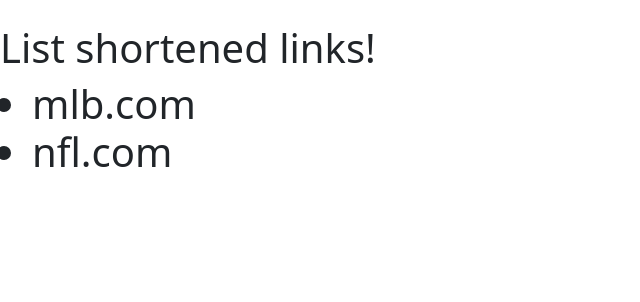
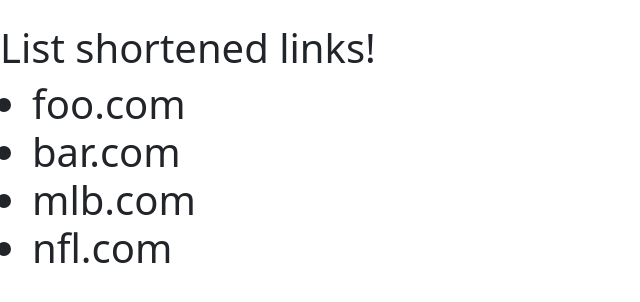
Before and after one commit to nethopper2/shortly, a Django app: page /u/list/ in a window 1280 px wide. Shown: the part 73-375 px from the top of the page, without its empty margins (0-640 px from the left). Run offline with Django 4.2, Linux system fonts and the light colour scheme; some libraries are stand-ins or nearby versions.

Commit message:
* added some links back in

```diff
--- a/templates/shortener/list.html
+++ b/templates/shortener/list.html
@@ -6,6 +6,8 @@
 <div class="h1">
     <h1>List shortened links!</h1>
     <ul>
+        <li>foo.com</li>
+        <li>bar.com</li>
         <li>mlb.com</li>
         <li>nfl.com</li>
     </ul>
```
